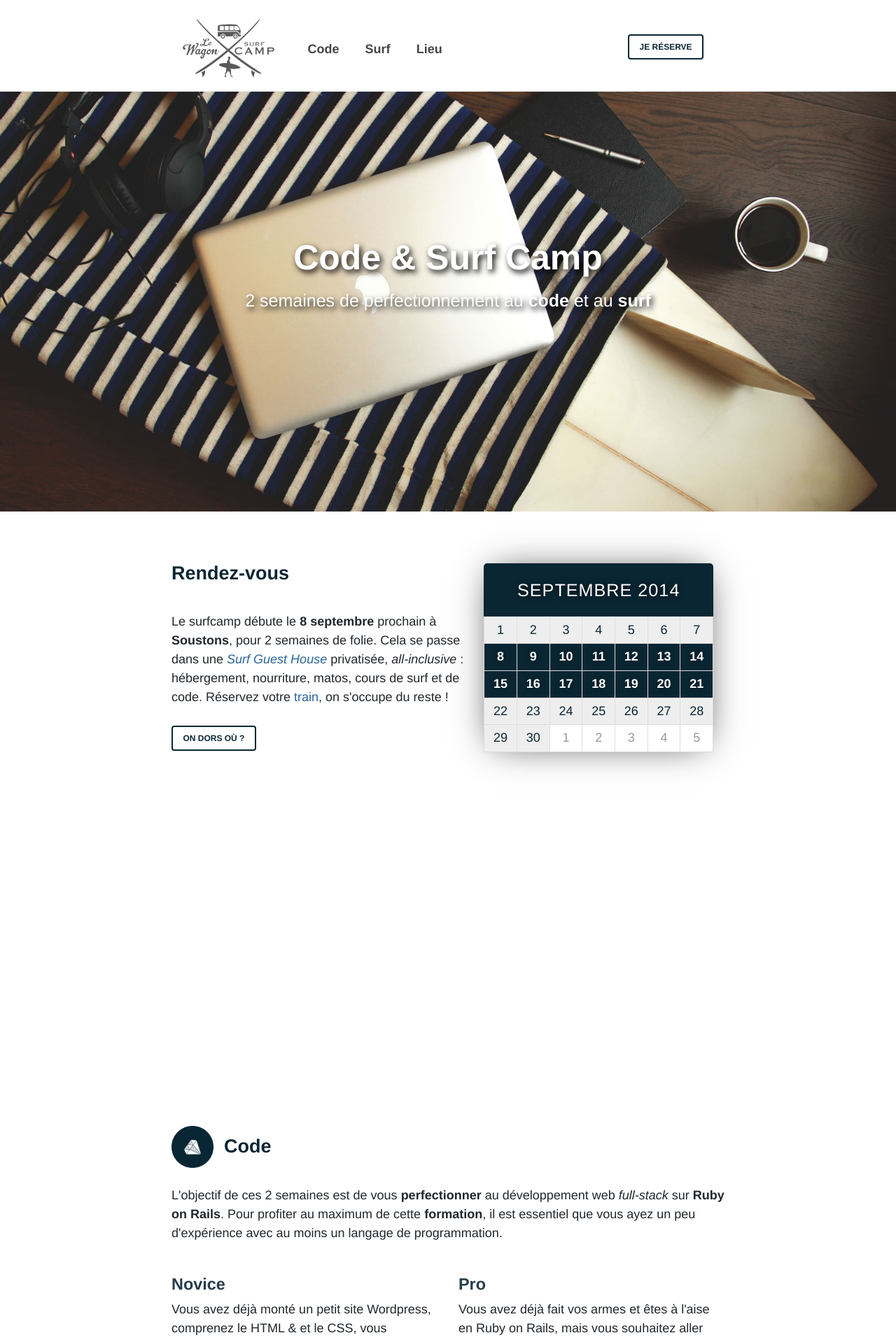
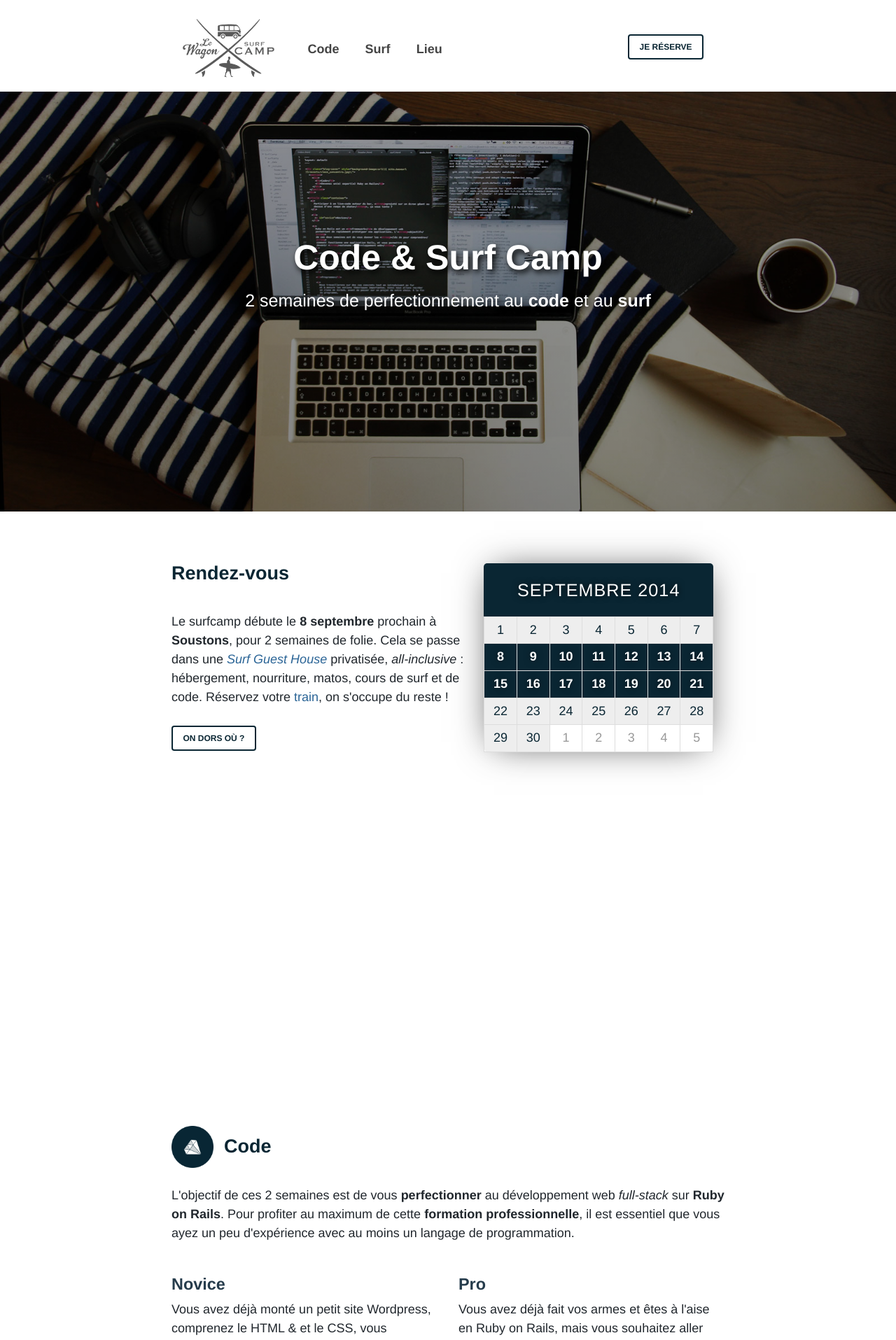
Before and after one commit to lewagon/surfcamp, a Jekyll site: the page built from index.html, in a window 1280 px wide. Shown: the top 1915 px of the page at 70% size. Built offline with Jekyll 4.4.1, drawn with Linux system fonts in a browser that asks for light colours.

Commit message:
Better lisibility

```diff
--- a/code.html
+++ b/code.html
@@ -23,7 +23,7 @@ layout: default
   <p>
     Ruby on Rails est un <em>framework</em> de développement web
     permettant de rapidement prototyper vos applications. L'<strong>objectif</strong>
-    de ces deux semaines est de vous donner les <strong>clés de pour comprendre</strong>
+    de ces deux semaines de <strong>formation</strong> est de vous donner les <strong>clés de pour comprendre</strong>
     comment fonctionne une application Rails, et vous permettre de
     devenir <strong>autonome en développement web</strong>.
   </p>
--- a/css/main.css
+++ b/css/main.css
@@ -1651,6 +1651,14 @@ h1, h2, h3, h4, h5 {
     overflow: hidden;
     background: #eee;
     height: 60%;
+}
+.blog-cover .dark {
+  background-color:rgba(0,0,0,0.4);
+        background-image: linear-gradient(bottom, rgba(0,0,0,0.15) 0%, rgba(0,0,0,0) 100%);
+        background-image: -o-linear-gradient(bottom, rgba(0,0,0,0.15) 0%, rgba(0,0,0,0) 100%);
+        background-image: -moz-linear-gradient(bottom, rgba(0,0,0,0.15) 0%, rgba(0,0,0,0) 100%);
+        background-image: -webkit-linear-gradient(bottom, rgba(0,0,0,0.15) 0%, rgba(0,0,0,0) 100%);
+        background-image: -ms-linear-gradient(bottom, rgba(0,0,0,0.15) 0%, rgba(0,0,0,0) 100%);
 }
 .article-cover>div, .blog-cover>div {
     position: absolute;
--- a/index.html
+++ b/index.html
@@ -2,8 +2,8 @@
 layout: default
 ---
 
-<div class="blog-cover" style="background-image:url({{ site.baseurl }}/assets/home-welcome-3.jpg);">
-
+<div class="blog-cover" style="background-image:url({{ site.baseurl }}/assets/home-welcome.jpg);">
+  <div class="dark">
     <section>
         <div>
             <h1>Code &amp; Surf Camp</h1>
@@ -20,6 +20,7 @@ layout: default
             </a> -->
         </div>
     </section>
+  </div>
 </div>
 
 
@@ -78,7 +79,7 @@ layout: default
       <p>
         L'objectif de ces 2 semaines est de vous <strong>perfectionner</strong> au développement
         web <em>full-stack</em> sur <strong>Ruby on Rails</strong>. Pour profiter au maximum
-        de cette <strong>formation</strong>, il est essentiel que vous ayez un peu d'expérience
+        de cette <strong>formation professionnelle</strong>, il est essentiel que vous ayez un peu d'expérience
         avec au moins un langage de programmation.
       </p>
       <div class="row">
```
